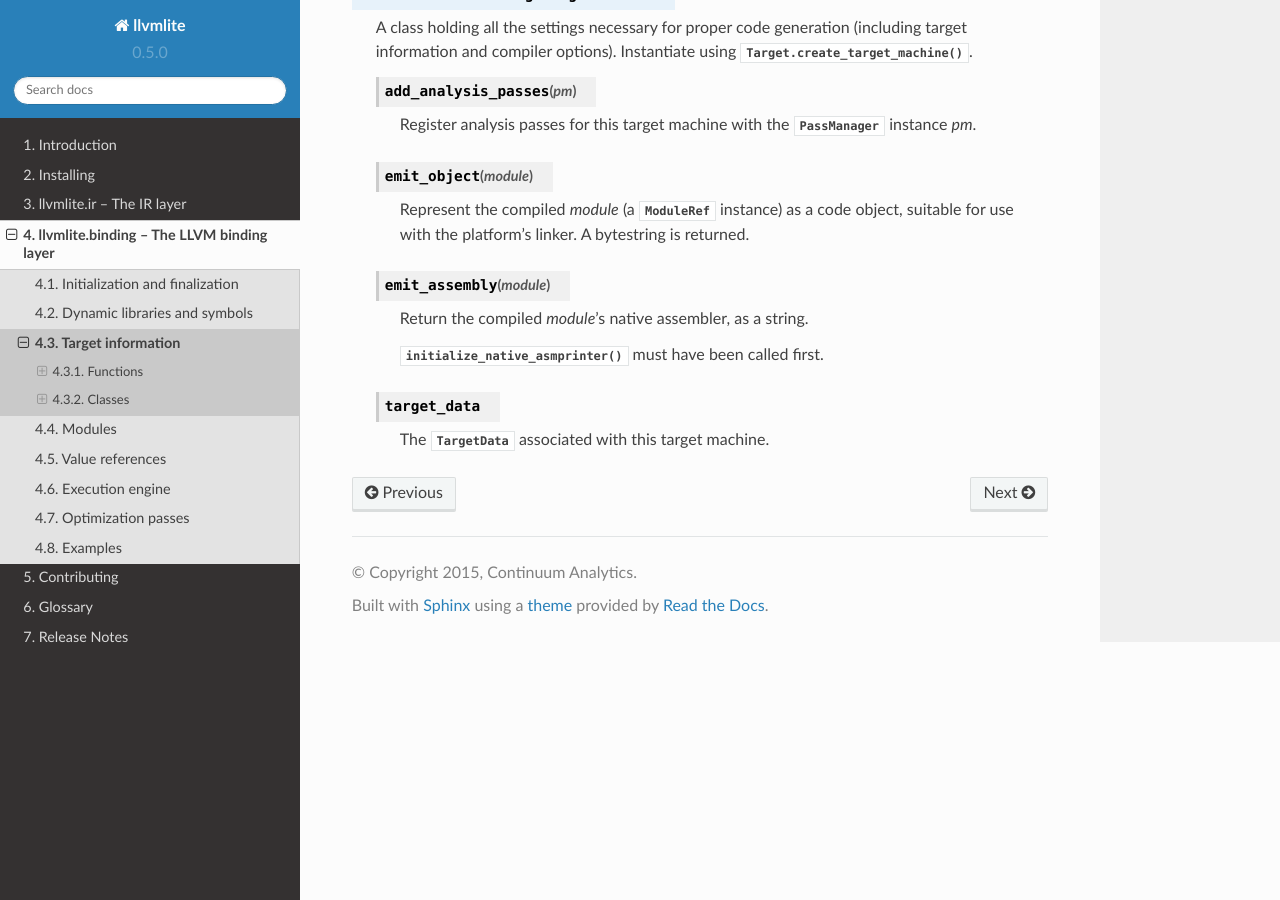
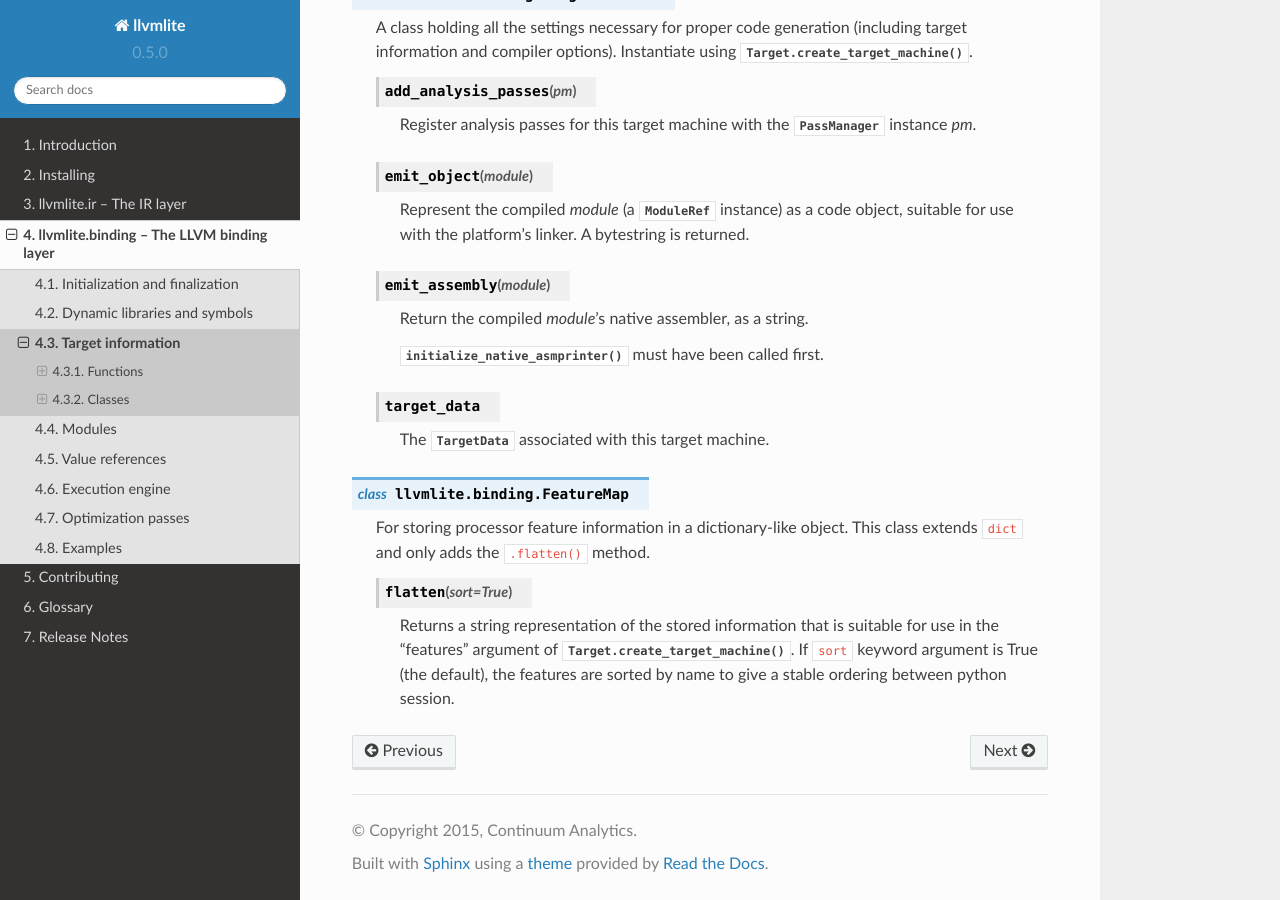
Before and after one commit to numba/llvmlite, a Sphinx documentation site: the page built from docs/source/binding/targets.rst, in a window 1280 px wide and 900 px high, scrolled down 2650 px. Built offline with Sphinx 7.4.7 and the Read the Docs theme 2.0.0, drawn with Linux system fonts in a browser that asks for light colours.

Commit message:
Add docs for FeatureMap

```diff
--- a/docs/source/binding/targets.rst
+++ b/docs/source/binding/targets.rst
@@ -49,7 +49,7 @@ Functions
    are the feature name as string and a boolean indicating whether the feature
    is available.  The returned value is an instance of ``FeatureMap`` class,
    which adds a new method ``.flatten()`` for returning a string stuiable for
-   use as the "features" argument to ``Target.create_target_machine()``.
+   use as the "features" argument to :meth:`Target.create_target_machine()`.
 
 .. function:: create_target_data(data_layout)
 
@@ -163,3 +163,17 @@ Classes
    .. attribute:: target_data
 
       The :class:`TargetData` associated with this target machine.
+
+
+.. class:: FeatureMap
+
+   For storing processor feature information in a dictionary-like object.
+   This class extends ``dict`` and only adds the ``.flatten()`` method.
+
+   .. method:: flatten(sort=True)
+
+      Returns a string representation of the stored information that is suitable
+      for use in the "features" argument of
+      :meth:`Target.create_target_machine()`.
+      If ``sort`` keyword argument is True (the default), the features are
+      sorted by name to give a stable ordering between python session.
```
